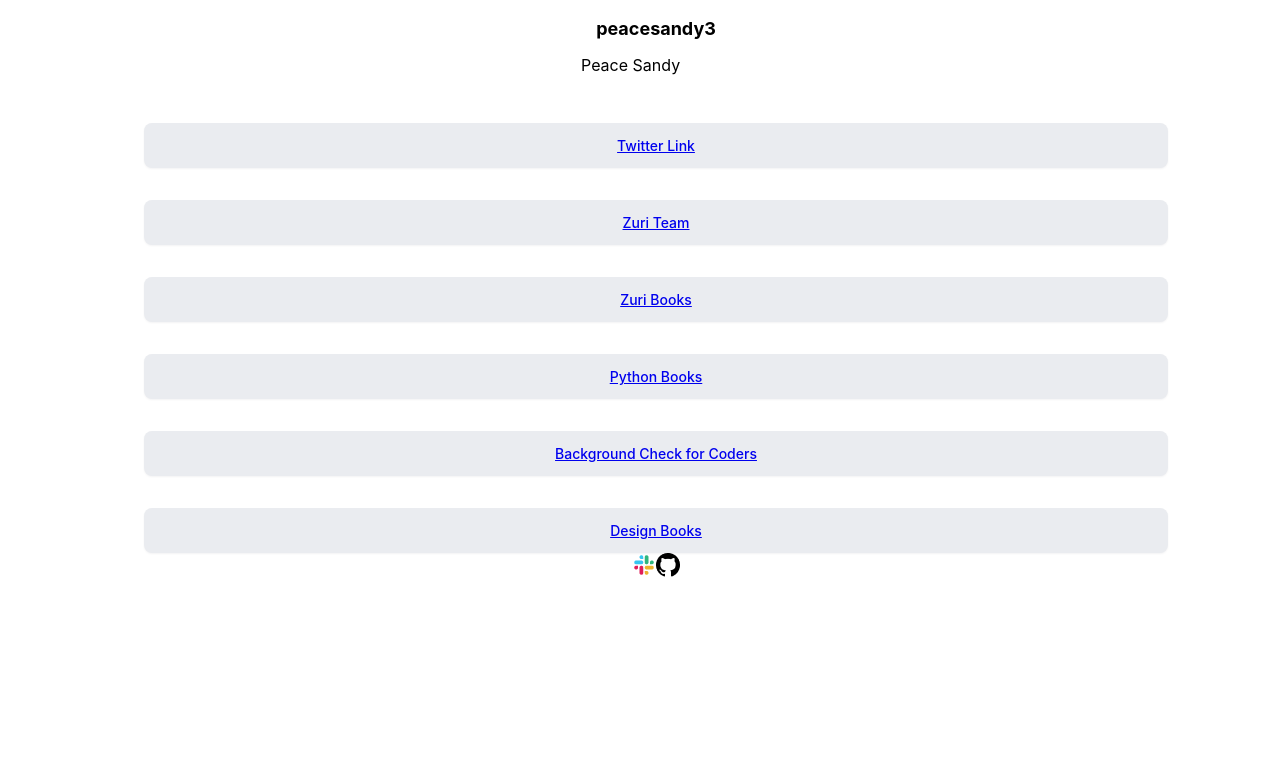
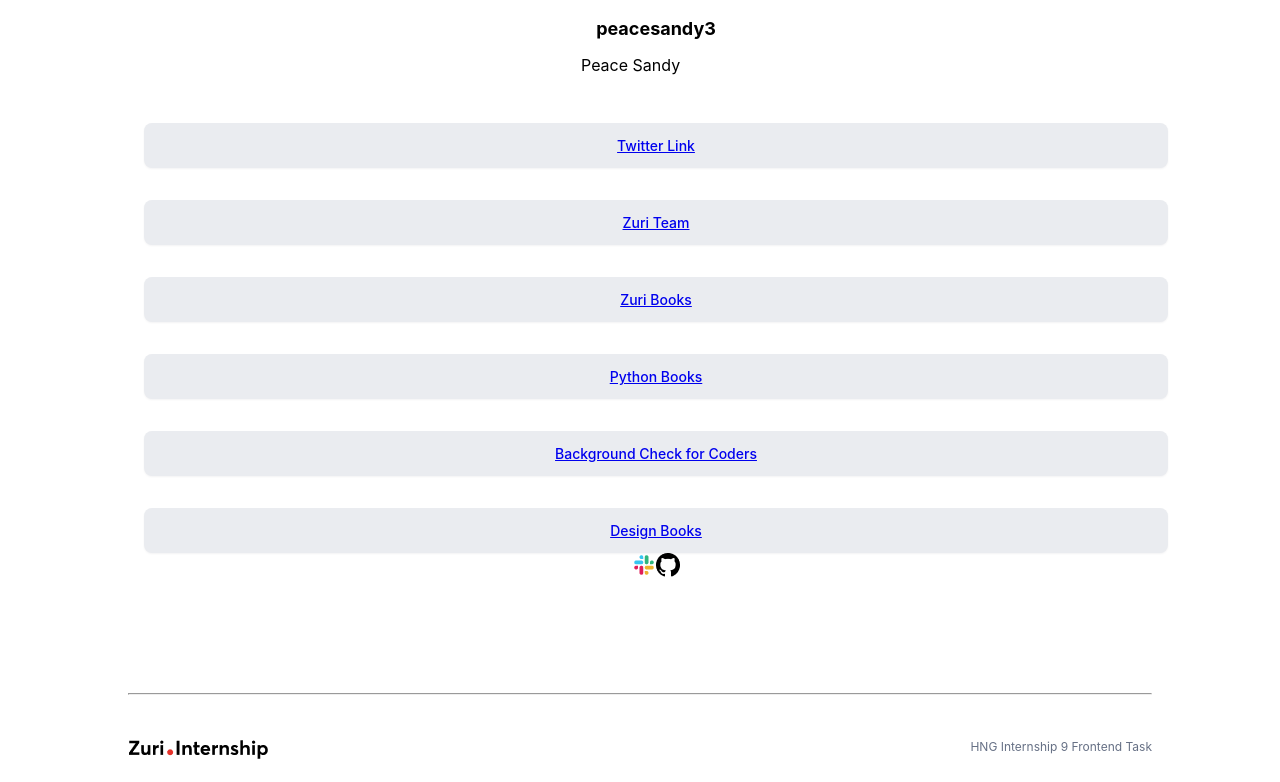
Before and after one commit to Peacesandy/hngtask1, a React (Create React App) app: page / in a window 1280 px wide. Shown: the part 200-982 px from the top of the page. Before the commit the page ends 829 px from the top, so only its background shows below. Built offline with nearby package versions, Linux system fonts and the light colour scheme.

Commit message:
Added footer and Zuri Logo

```diff
--- a/src/App.js
+++ b/src/App.js
@@ -1,6 +1,7 @@
 import profileimg from './assets/peace.JPG'
 import slacklogo from './assets/slackicon.png'
 import gitHubLogo from './assets/Icon.png'
+import Zurilogo from './assets/zuri internship.png'
 import shareButton1 from './assets/share-left.png'
 import shareButton2 from './assets/share-dot.png'
 
@@ -65,7 +66,19 @@
           </a>
       </section>
     </main>
-
+    <footer id='footer-container'>
+       <hr/>
+       <div className="footer-contents">
+        <img
+        className="zurilogo"
+        src={Zurilogo}
+        alt="Zuri Internship logo" />
+        <p
+          className="footer-text">
+            HNG Internship 9 Frontend Task
+        </p>
+        </div>
+    </footer>
     </>
   );
 }
```
Also changed, not shown: src/Assets/I4G.png (added).
